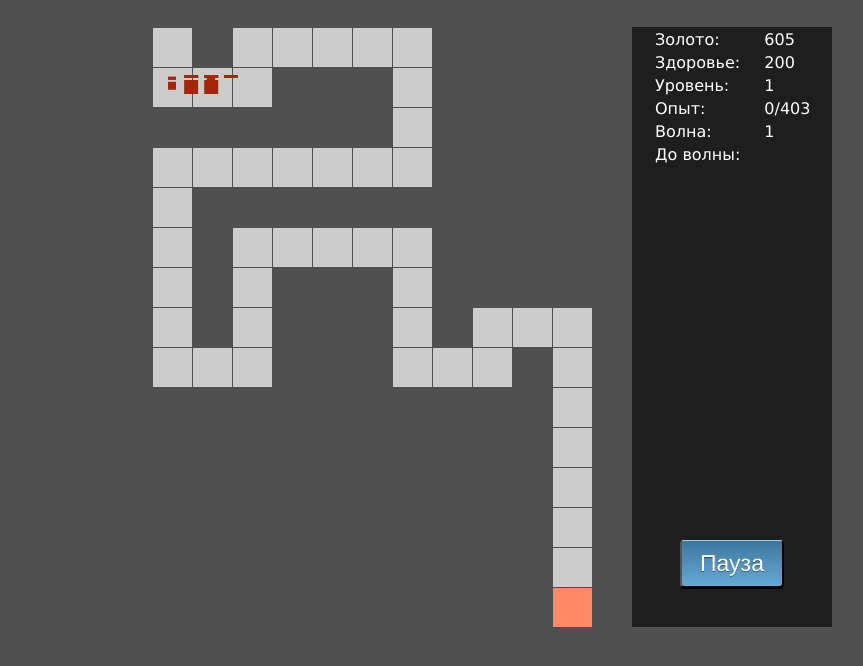
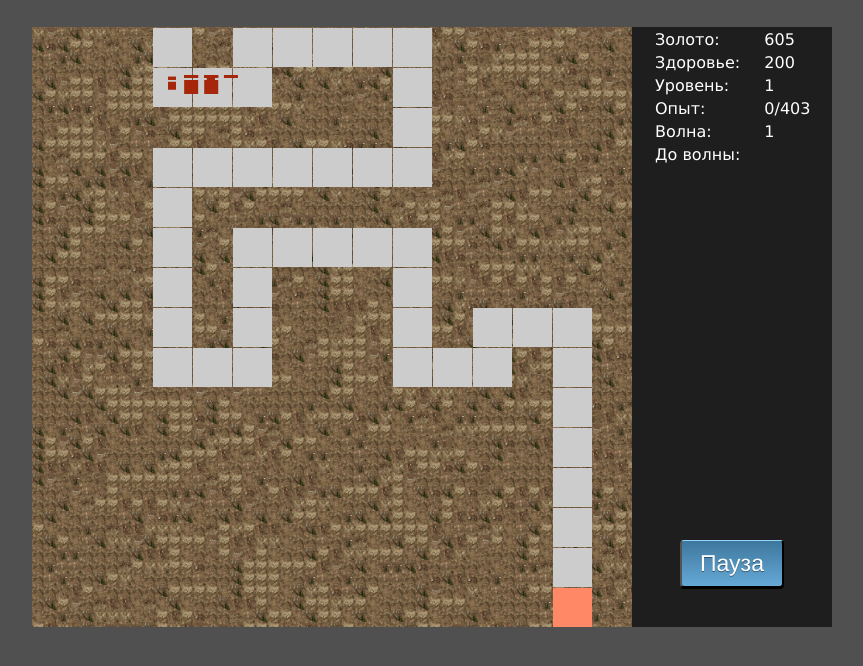
Before and after one commit to shanginn/tower-defence, a plain HTML site: page index.html in a window 1280 px wide. Shown: the whole page, without its empty margins (208-1071 px from the left). Drawn offline with Linux system fonts and the light colour scheme.

Commit message:
ASasfasd

```diff
--- a/index.html
+++ b/index.html
@@ -68,7 +68,7 @@ soundManager.setup({
 </script>
 <body>
 	<div role="main" id="game">
-		<img id="dr" width="0">
+		<img src="img/a.png" id="bg" width="0">
 		<div style="position:relative">
 			<canvas id="gameCanvas" width='400'></canvas>
 			<input style="display:none" class="button" type="button" id="resume" value="Продолжить" onClick="window.fsm.gotoPrevState(); document.getElementById('resume').style.display = 'none'; document.getElementById('restart').style.display = 'none';">
--- a/js/renderer.js
+++ b/js/renderer.js
@@ -27,7 +27,7 @@ td.Renderer = function(canvas, game) {
 	this.raf = null;
 	this.tails = td.Wang(10);
 	this.edge = 62;
-	this.dr = document.getElementById('dr');
+	this.bg = document.getElementById('bg');
 
 	var n = 0;
 	var titles = [];
@@ -41,13 +41,14 @@ td.Renderer = function(canvas, game) {
 	}
 	for(var y in this.tails) {
 		for(var x in this.tails[y]) {
-			this.ctx.drawImage(dr,
+			this.ctx.drawImage(bg,
 				titles[this.tails[y][x]].x,
 				titles[this.tails[y][x]].y,
 				this.edge, this.edge, x*this.edge/5, y*this.edge/5, this.edge/5,this.edge/5);
 		}
 	}
-	//document.write('<img id="bg-tile" src="'+this.canvas.toDataURL("image/png")+'" width="0"/>');
+	this.bg.src=this.canvas.toDataURL("image/png");
+
 };
 
 td.Renderer.prototype.startRendering = function() {
@@ -76,7 +77,7 @@ td.Renderer.prototype.setCell = function (cellX,cellY,arg) {
 }
 
 td.Renderer.prototype.renderMap = function() {
-	//this.ctx.drawImage(document.getElementById('bg-tile'),0,0);
+	this.ctx.drawImage(this.bg,0,0);
 	var mapLayout = this.game.map.layout;
 	for (var y = 0; y < mapLayout.length; y++) {
 		for (var x = 0; x < mapLayout[y].length; x++) {
```
